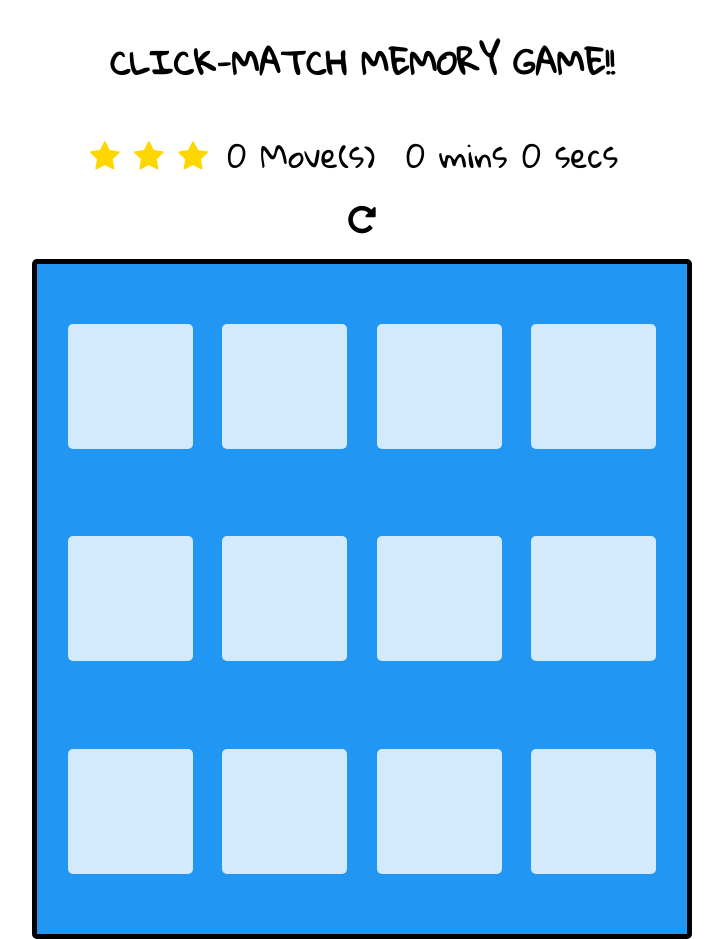
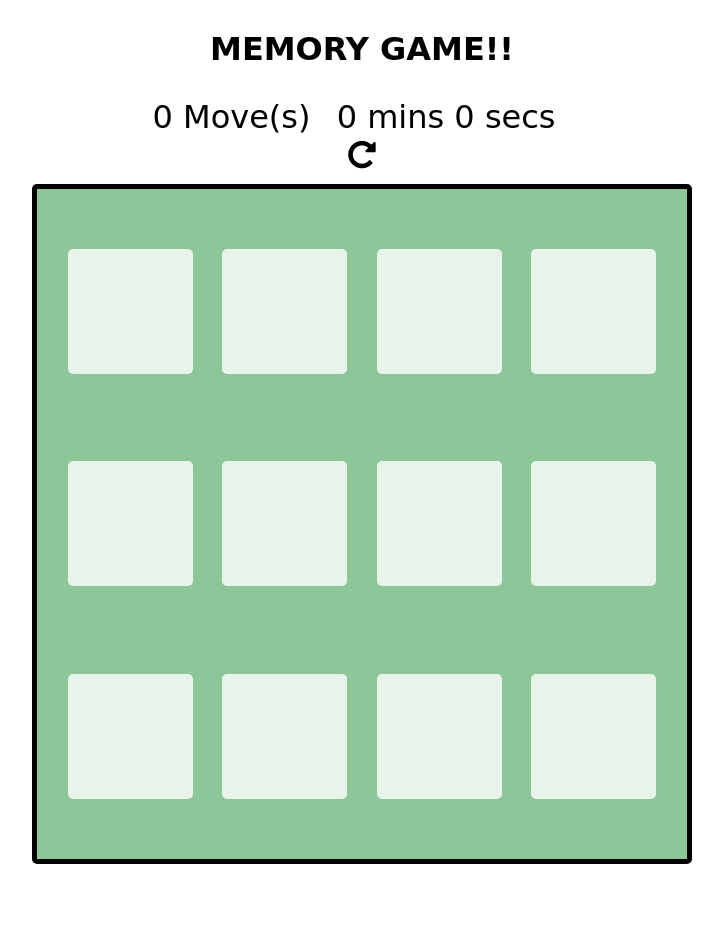
Before and after one commit to BalajiG-tech/MemoryGame, a plain HTML site: page index.html in a window 1280 px wide. Shown: the whole page, without its empty margins (278-1001 px from the left). After the commit the page ends 912 px from the top, so only its background shows below. Drawn offline with Linux system fonts and the light colour scheme; a web font is replaced by a local one.

Commit message:
"Updated game title in index.html"

```diff
--- a/css/style.css
+++ b/css/style.css
@@ -6,7 +6,7 @@
 
 body {
 	background: #ffffff;
-    font-family: 'Gloria Hallelujah', cursive;
+    font-family: 'Gloria', cursive;
     font-size: 16px;
     width:100%;
 }
@@ -47,7 +47,7 @@ body {
 
 .card-container{
 	max-width: 85%;
-    background-color: #2196F3;
+    background-color: #8dc799;
 	padding: 1rem;
     border-radius: 5px;
     border: 5px solid black;
--- a/index.html
+++ b/index.html
@@ -18,15 +18,15 @@
     <div class="wrapper">
         <!-- GAME TITLE -->
         <h1 class ="heading">
-            CLICK-MATCH MEMORY GAME!!
+            MEMORY GAME!!
         </h1>
 
         <section class="score-board">
-        	<ul class="stars">
+        	<!-- <ul class="stars">
         		<li><i class="fa fa-star"></i></li>
         		<li><i class="fa fa-star"></i></li>
         		<li><i class="fa fa-star"></i></li>
-        	</ul>
+        	</ul> -->
 
         	<span class="moves">0</span> Move(s)
 
```
